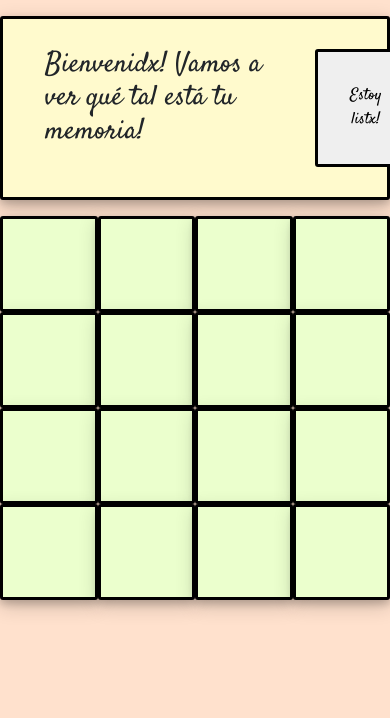
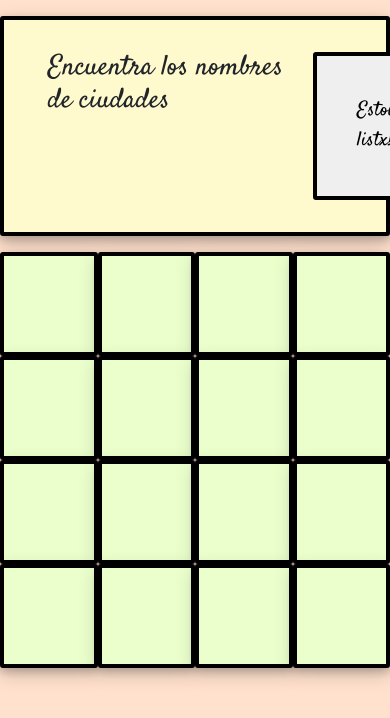
Before and after one commit to agustingalaxie/mimemotest, a website: page index.html in a window 390 px wide. Both pictures are taken after a click on the button "Estoy listx!". Shown: the top 718 px of the page. Drawn offline with nearby package versions, Linux system fonts and the light colour scheme.

Commit message:
app ya terminada
el juego está terminado, le agregue sonidos y puede volver a jugarse apretando el boton de inicio, lo que reinicia todo. también cuenta la cantidad de rondas que lleva al jugador resolverlo.
app done
finished game. i added game sounds and the game itself can be replayed by clicking the start button ("estoy listx"), which resets the whole thing. it also counts how many rounds takes for the player to solve it.

```diff
--- a/index.html
+++ b/index.html
@@ -12,9 +12,9 @@
 
 <body class="body">
     <div class="container">
-        <div class="row display">
-            <div class="col-10">
-                <h1>Bienvenidx! Vamos a ver qué tal está tu memoria!</h1>
+        <div class="row display" name="display">
+            <div class="col-10 visor">
+                <h1>¡Bienvenidx! ¡Vamos a ver qué tal está tu memoria!</h1>
             </div>
             <div class="col-2">
                 <button class="button">Estoy listx!</button>
@@ -175,6 +175,8 @@
                 </div>
             </div>
         </div>
+        <audio id="audioClick" src="https://d3qhmae9zx9eb.cloudfront.net/foley/amzn_sfx_glass_on_table_01.mp3" type="mp3"/>
+        <audio id="audioVictoria" src="https://d3qhmae9zx9eb.cloudfront.net/musical/amzn_sfx_trumpet_bugle_04.mp3" type="mp3"/>
 
         <script src='main.js'></script>
 </body>
--- a/main.css
+++ b/main.css
@@ -10,25 +10,26 @@
 }
 .cuadro{
     background-color: #ebffcd;
-    padding: 45px;
-    width: 40px;
-    border: 3px solid black;
+    padding: 3em;
+    width: 3em;
+    border: 4px solid black;
     border-radius: 3px;
     box-shadow: 0 4px 8px 0 rgba(0, 0, 0, 0.2), 0 6px 20px 0 rgba(0, 0, 0, 0.19);
     cursor: pointer;
     perspective: 1000px
 }
 .display{
-    padding: 30px;
-    border: 3px solid black;
+    padding: 2em;
+    border: 4px solid black;
     border-radius: 3px;
     box-shadow: 0 4px 8px 0 rgba(0, 0, 0, 0.2), 0 6px 20px 0 rgba(0, 0, 0, 0.19);
     background-color: #fffacd;
 }
 .button{
-    padding: 2em;
-    border: 3px solid black;
+    padding: 1em;
+    border: 4px solid black;
     border-radius: 3px;
+    font-size: 20px;
 }
 .button:hover{
     box-shadow: 0 4px 8px 0 rgba(0, 0, 0, 0.2), 0 6px 20px 0 rgba(0, 0, 0, 0.19);
@@ -65,3 +66,10 @@
     color: #000;
     transform: rotateY(180deg);
   }
+
+ @media screen and (max-width: 780px) {
+    .button {
+      padding: 2em;
+      width: 2em;
+    }
+  }
--- a/main.js
+++ b/main.js
@@ -1,7 +1,9 @@
 const $cuadros = document.querySelectorAll(".cuadro");
 const $botonInicio = document.querySelector(".button");
-const ciudades = ['buenos aires', 'paris', 'londres', 'estambul', 'hong kong', 'sidney', 'ciudad de mexico', 'ciudad del cabo', 'buenos aires', 'paris', 'londres', 'estambul', 'hong kong', 'sidney', 'ciudad de mexico', 'ciudad del cabo']
+const ciudades = ['Buenos Aires', 'Paris', 'Londres', 'Estambul', 'Hong Kong', 'Sidney', 'Ciudad de Mexico', 'Ciudad del Cabo', 'Buenos Aires', 'Paris', 'Londres', 'Estambul', 'Hong Kong', 'Sidney', 'Ciudad de Mexico', 'Ciudad del Cabo']
 const $ocultos = document.querySelectorAll(".oculto");
+const audioClick = document.getElementById("audioClick")
+const audioVictoria = document.getElementById("audioVictoria")
 let dadoVuelta = 0;
 let turno = 0;
 let historial = [];
@@ -32,11 +34,17 @@ function ponerCiudadesEnCuadros(ciudades) {
 };
 
 function cuadroClickeado(id) {
+
     const cuadro = document.getElementById(id);
-    cuadro.className = "col-3 cuadro clickeado";
-    dadoVuelta++;
-    historial.push(cuadro.id);
-    checkearDadoVuelta();
+    audioClick.play();
+    let claseCuadro = cuadro.className;
+    if (claseCuadro === "col-3 cuadro") {
+        cuadro.className = "col-3 cuadro clickeado";
+        dadoVuelta++;
+        historial.push(cuadro.id);
+        checkearDadoVuelta();
+    } else {
+    }
 }
 
 function volverAGirar(id) {
@@ -54,25 +62,41 @@ function checkearDadoVuelta() {
         const anteUltimoElemento = document.getElementById(anteUltimoID);
         const ultimaCiudad = ultimoElemento.innerText;
         const anteUltimaCiudad = anteUltimoElemento.innerText;
-        turno++
+        turno++;
         if (ultimaCiudad === anteUltimaCiudad) {
+            checkearSiGano()
         } else {
-            setTimeout(() => {volverAGirar(ultimoID)}, 1000);
-            setTimeout(() => {volverAGirar(anteUltimoID)}, 1000);
+            dadoVuelta - 2;
+            setTimeout(() => { volverAGirar(ultimoID) }, 1000);
+            setTimeout(() => { volverAGirar(anteUltimoID) }, 1000);
         }
     }
 }
+function checkearSiGano() {
+    if (dadoVuelta === 16) {
+        const audioVictoria = document.getElementById("audioVictoria");
+        audioVictoria.play();
+        const visor = document.querySelector("h1");
+        visor.innerText = `¡Muy bien! ¡Tardaste ${turno} turnos en completar el juego!`
+    }
+}
+function ocultarTodos() {
+    $cuadros.forEach(function(cuadro) {
+        cuadro.className = "col-3 cuadro";
+    });
+}
+function resetearContadores(){
+    dadoVuelta = 0;
+    turno = 0;
+    historial = [];
+}
 $botonInicio.onclick = function (e) {
     e.preventDefault;
-    sortearCiudades(ciudades);
-    ponerCiudadesEnCuadros(ciudades)
-    habilitarCuadros();
+    ocultarTodos();
+    resetearContadores();
+    setTimeout(() => {sortearCiudades(ciudades)}, 500);
+    setTimeout(() => {ponerCiudadesEnCuadros(ciudades)}, 500);
+    setTimeout(() => {habilitarCuadros()}, 500);
+    const visor = document.querySelector("h1");
+    visor.innerText = `Encuentra los nombres de ciudades`
 }
-
-
-//funcion onclick cuadro
-// "dar vuelta" el cuadro y mostrar un valor
-// "dar vuelta" otro cuadro y mostrar un valor
-// 1 segundo
-// si se acierta los dos valores juntos los cuadros quedan dados vuelta y cambian de color
-// si no los dos vuelven a esconderse
```
